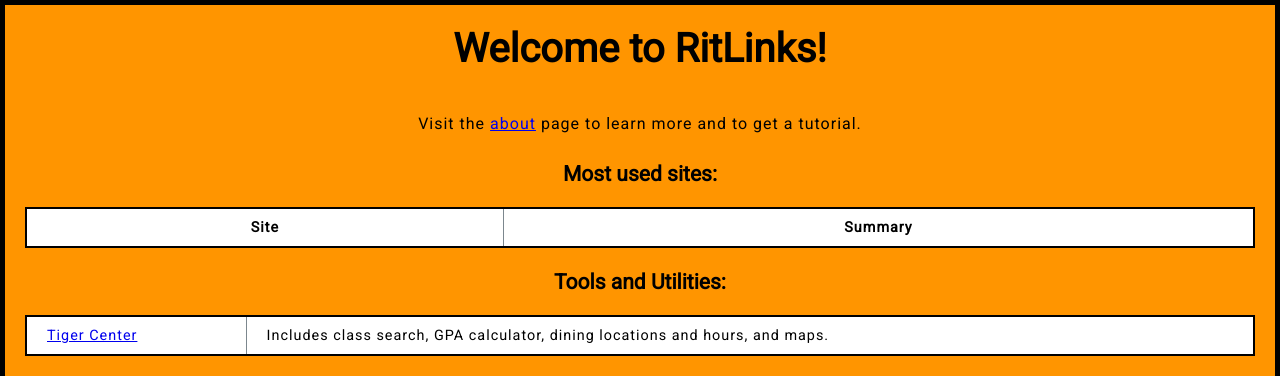
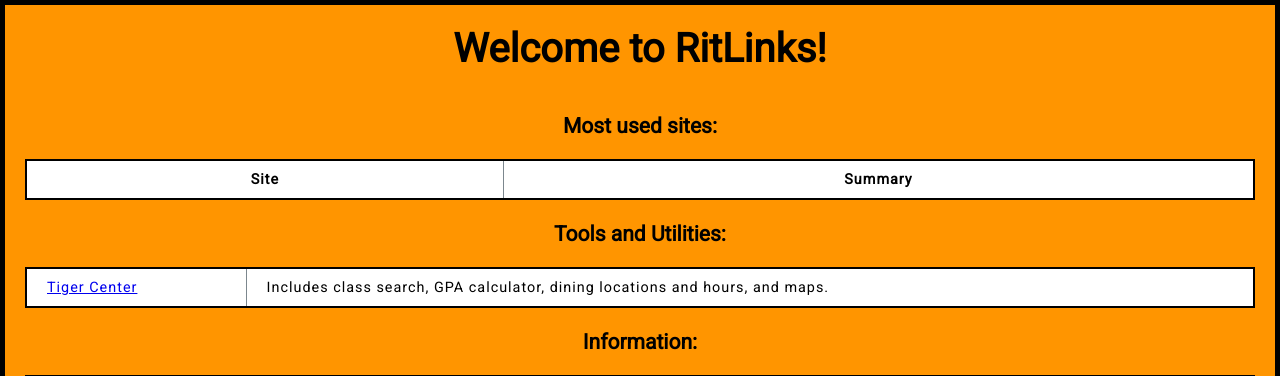
Before and after one commit to klairecodes/ritlinks, a Django app: page /linker/ in a window 1280 px wide. Shown: the top 376 px of the page. Run offline with Django 3.2, Linux system fonts and the light colour scheme; data comes from the database, SQL or seed files in the repository; both versions use the stored data as it was after the commit; lists and menus that the app fills with data are empty.

Commit message:
working state

```diff
--- a/linker/templates/index.html
+++ b/linker/templates/index.html
@@ -4,7 +4,7 @@
 
 <body>
     <h1>Welcome to RitLinks!</h1>
-    <p>Visit the <a href="/about">about</a> page to learn more and to get a tutorial.</p>
+<!--    <p>Visit the <a href="/about">about</a> page to learn more and to get a tutorial.</p>-->
 
     <h3 >Most used sites:</h3>
     <table>
```
Also changed, not shown: db.sqlite3.
